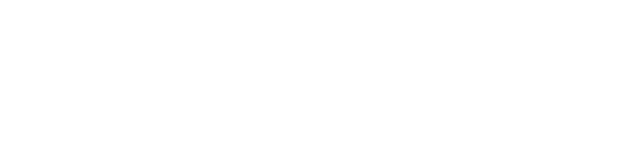
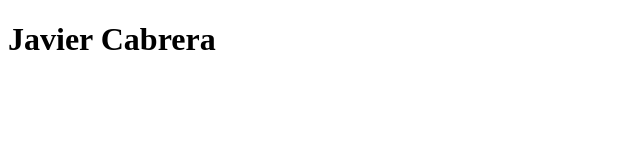
Before and after one commit to jcabrera-2019045/Repositorio_Remoto, a plain HTML site: page index.html in a window 1280 px wide. Shown: the whole page, without its empty margins (0-640 px from the left). Drawn offline with Linux system fonts and the light colour scheme.

Commit message:
Se agrego el nombre del estudiate como titulo

```diff
--- a/index.html
+++ b/index.html
@@ -6,6 +6,6 @@
     <title>Primer Proyecto GIT</title>
 </head>
 <body>
-
+    <h1>Javier Cabrera</h1>
 </body>
 </html>
```
